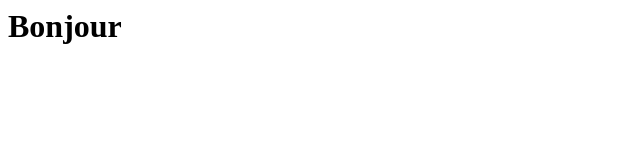
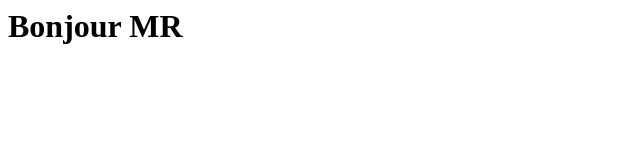
Before and after one commit to moiseginkoia/ginkoia-redmine-test, a plain HTML site: page index.html in a window 1280 px wide. Shown: the whole page, without its empty margins (0-640 px from the left). Drawn offline with Linux system fonts and the light colour scheme.

Commit message:
correction du titre suite a l'issue

```diff
--- a/index.html
+++ b/index.html
@@ -1,3 +1,3 @@
 <html>
-<H1> Bonjour </H1>
+<H1> Bonjour MR</H1>
 </html>
```
